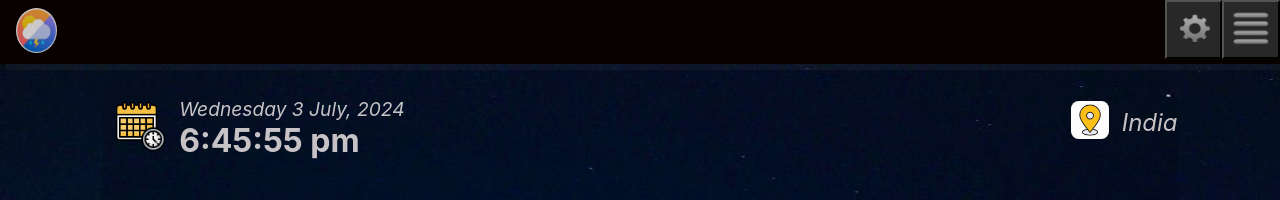
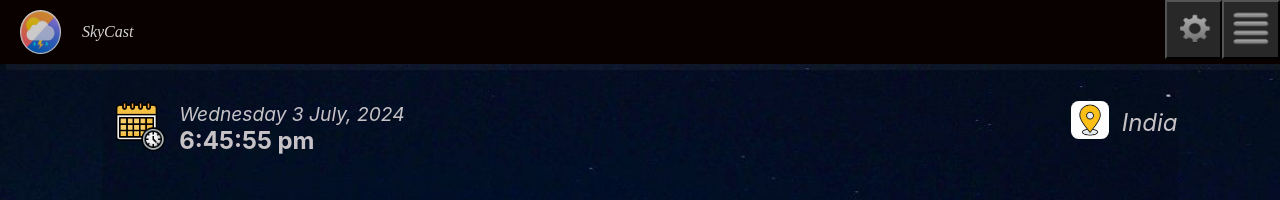
Before and after one commit to Alankrita1998/weather-app, a React (Create React App) app: page / in a window 1280 px wide. Shown: the top 200 px of the page. Built offline with nearby package versions, Linux system fonts and the light colour scheme; no server answers.

Commit message:
bugfixes

```diff
--- a/public/index.html
+++ b/public/index.html
@@ -10,7 +10,7 @@
       content="Web site created using create-react-app"
     -->
     <link rel="manifest" href="%PUBLIC_URL%/manifest.json" />
-    <title>Weather App</title>
+    <title>SkyCast</title>
   </head>
   <body>
     <div id="root"></div>
--- a/src/App.css
+++ b/src/App.css
@@ -40,7 +40,7 @@
   color: rgba(235, 228, 228, 0.842);
 }
 .time{
-  font-size: xx-large;
+  font-size: x-large;
   color: rgba(235, 228, 228, 0.842);
   font-weight: bold;
 
@@ -73,7 +73,7 @@
   height: 5vh;
   width: 48vw;
   max-width: 100%;
-  font-family:cursive;
+  font-family:'Times New Roman', Times, serif;
   display: grid;
   font-size: 1rem;;
   border-radius: 0px 0px 16px 16px;
@@ -105,7 +105,14 @@
   width: 4vw;
   padding: 1%;
 }
-
+.logo-container{
+  display: flex;
+  justify-content: space-around;
+  align-items: center;
+  flex-direction: row;
+  width: 4vw;
+  margin: 1% 0%;
+}
 .app{
   background-image: url("./assests/winternew.jpg");
   background-size:cover;
@@ -331,6 +338,8 @@ main{
 
 
 /* Media queries */
+
+
 @media only screen and (max-device-width: 480px) and (max-height: 950px) {
   .app{
     background-image: url("./assests/winternew.jpg");
@@ -502,9 +511,10 @@ main{
     height: 3.6vh;
     width: 58vw;
     max-width: 100%;
-    font-family:'Courier New', Courier, monospace;
+    font-family:'Times New Roman', Times, serif;
     display: grid;
-    font-size: 0.64rem;;
+    font-weight: bold;
+    font-size: 1rem;;
     border-radius: 0px 0px 10px 10px;
     appearance: none;
     opacity: 50%;
@@ -514,9 +524,11 @@ main{
     background-position: right 3% center;
     background-size: 12%;
     transition: opacity 0.2s ease;
+    position: sticky;
   }
   .search-bar{
     margin-top: 0vh;
+    position: sticky;
   }
   .data{
     position: sticky;
@@ -529,23 +541,24 @@ main{
     align-items: center;
     font-family: 'Times New Roman', Times, serif;
     font-style:normal;
-    font-size: 1.6rem;
+    font-size: 2rem;
     text-align: center;
-    margin: 8% auto;
+    margin: 6% auto;
   }
   .temp{
     margin: 4.8% 4%;
     text-shadow: 3px 6px rgba(50, 50, 70, 0.5);
     box-shadow: 4px 4px rgba(0, 0, 0, 0.2);
     font-size: 3.6rem;
+    text-decoration: none;
   }
   .main-box{
     display:flex;
     justify-content:flex-start;
-    gap: 5%;
+    gap: 3%;
     margin: 10% 2%;
     max-width: 100%;
-    width: 86vw;
+    width: 88vw;
   }
   .weather-container{
     height: 15vh;
@@ -596,10 +609,10 @@ main{
   .last-section-header{
     justify-content: space-between;
     position: relative;
-    align-items:center;
+    align-items:self-end;
     flex-direction: row;
     display: flex;
-    width: 54vw;
+    width: 58vw;
     margin: 0% 5%;
   }
   /* .last-section{
@@ -608,9 +621,17 @@ main{
     flex-direction: row;
     display: flex;
   } */
+  .logo-container{
+    display: flex;
+    justify-content: space-around;
+    align-items: center;
+    flex-direction: row;
+    width: 5vw;
+    margin: 1% 0%;
+  }
   .title{
     color:  rgba(235, 228, 228, 0.842);
-    font-size: 0.6rem;
+    font-size: 0.84rem;
     font-family: 'Times New Roman', Times, serif;
     padding: 8% 0%;
     column-gap: 2%;
@@ -623,10 +644,11 @@ main{
 
 }
 .parameter-data{
-  font-size: 0.78rem;
+  font-size: 0.9rem;
   font-family: 'Times New Roman', Times, serif;
   font-weight: bold;
   color:  rgba(235, 228, 228, 0.842);
+  text-decoration: none;
   justify-content: center;
 }
 .main-header{
--- a/src/App.js
+++ b/src/App.js
@@ -133,8 +133,9 @@ function App() {
     return (
     <div className='main-app'>
       <div className="nav-items">
-            <div>
+            <div className='logo-container'>
               <img className="logo" alt="logo" src={tablogo}/>
+              <div style={{color: "lightgrey",fontFamily: "cursive"}}>SkyCast</div>
             </div>
             {/*  rel="noopener noreferrer" ----->attributes are important for security and performance reason */}
             <div>
```
Lines whose indentation alone changed are shown as unchanged.
